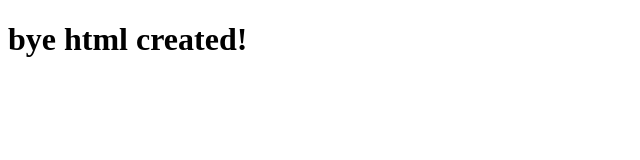
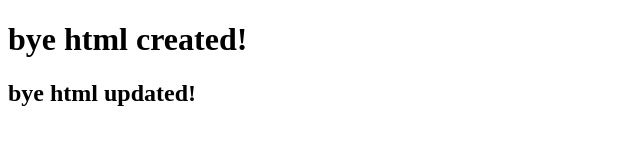
Before and after one commit to seohyoseok0408/github_test, a plain HTML site: page bye.html in a window 1280 px wide. Shown: the whole page, without its empty margins (0-640 px from the left). Drawn offline with Linux system fonts and the light colour scheme.

Commit message:
[update] bye.html updated

```diff
--- a/bye.html
+++ b/bye.html
@@ -7,5 +7,6 @@
   </head>
   <body>
     <h1>bye html created!</h1>
+    <h2>bye html updated!</h2>
   </body>
 </html>
```
